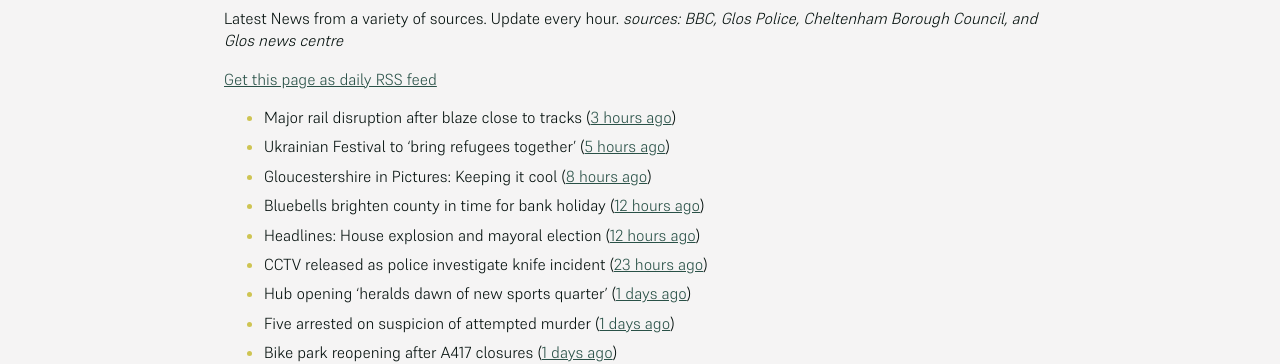
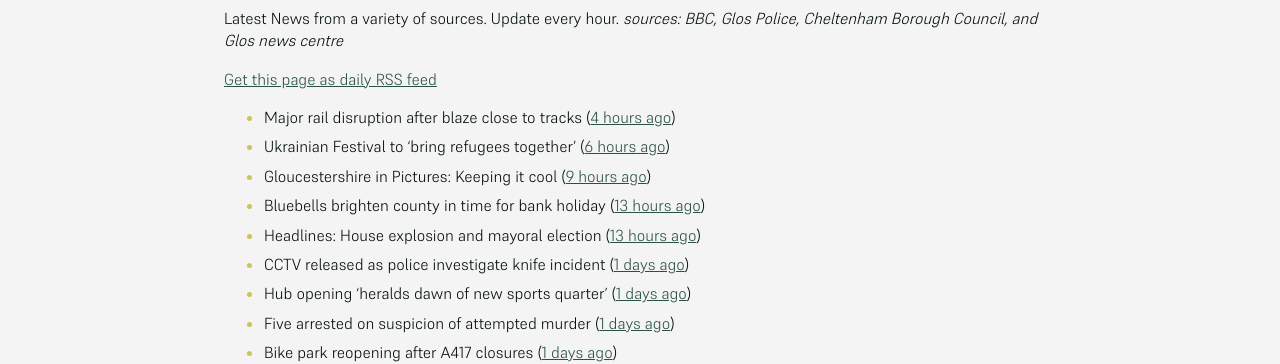
Before and after one commit to mat-0/cheltenham-open-data, a Jekyll site: the page built from _pages/news.md, in a window 1280 px wide. Shown: the part 266-630 px from the top of the page. Built offline with Jekyll 4.4.1, drawn with Linux system fonts in a browser that asks for light colours.

Commit message:
Updated 2025-05-04 19:57:45

```diff
--- a/_pages/news.md
+++ b/_pages/news.md
@@ -12,12 +12,12 @@ _sources: BBC, Glos Police, Cheltenham Borough Council, and Glos news centre_
 [Get this page as daily RSS feed](/daily.rss)
 
 <!-- news_marker starts -->
-- Major rail disruption after blaze close to tracks ([3 hours ago](https://www.bbc.com/news/articles/cjew5q07n7go))
-- Ukrainian Festival to 'bring refugees together' ([5 hours ago](https://www.bbc.com/news/articles/c4g2qzzvjq0o))
-- Gloucestershire in Pictures: Keeping it cool ([8 hours ago](https://www.bbc.com/news/articles/ce8gedxkv0do))
-- Bluebells brighten county in time for bank holiday ([12 hours ago](https://www.bbc.com/news/articles/crm3rwy8vj2o))
-- Headlines: House explosion and mayoral election ([12 hours ago](https://www.bbc.com/news/articles/c93g20dqq0eo))
-- CCTV released as police investigate knife incident ([23 hours ago](https://www.bbc.com/news/articles/cj3x4l61g8xo))
+- Major rail disruption after blaze close to tracks ([4 hours ago](https://www.bbc.com/news/articles/cjew5q07n7go))
+- Ukrainian Festival to 'bring refugees together' ([6 hours ago](https://www.bbc.com/news/articles/c4g2qzzvjq0o))
+- Gloucestershire in Pictures: Keeping it cool ([9 hours ago](https://www.bbc.com/news/articles/ce8gedxkv0do))
+- Bluebells brighten county in time for bank holiday ([13 hours ago](https://www.bbc.com/news/articles/crm3rwy8vj2o))
+- Headlines: House explosion and mayoral election ([13 hours ago](https://www.bbc.com/news/articles/c93g20dqq0eo))
+- CCTV released as police investigate knife incident ([1 days ago](https://www.bbc.com/news/articles/cj3x4l61g8xo))
 - Hub opening 'heralds dawn of new sports quarter' ([1 days ago](https://www.bbc.com/news/articles/c87p27r02jqo))
 - Five arrested on suspicion of attempted murder ([1 days ago](https://www.bbc.com/news/articles/c3evlv8kdkxo))
 - Bike park reopening after A417 closures ([1 days ago](https://www.bbc.com/news/articles/ceqre24yew9o))
```
Also changed, not shown: _data/flood.json (+5 -69 lines), index.md (+4 -4 lines).
